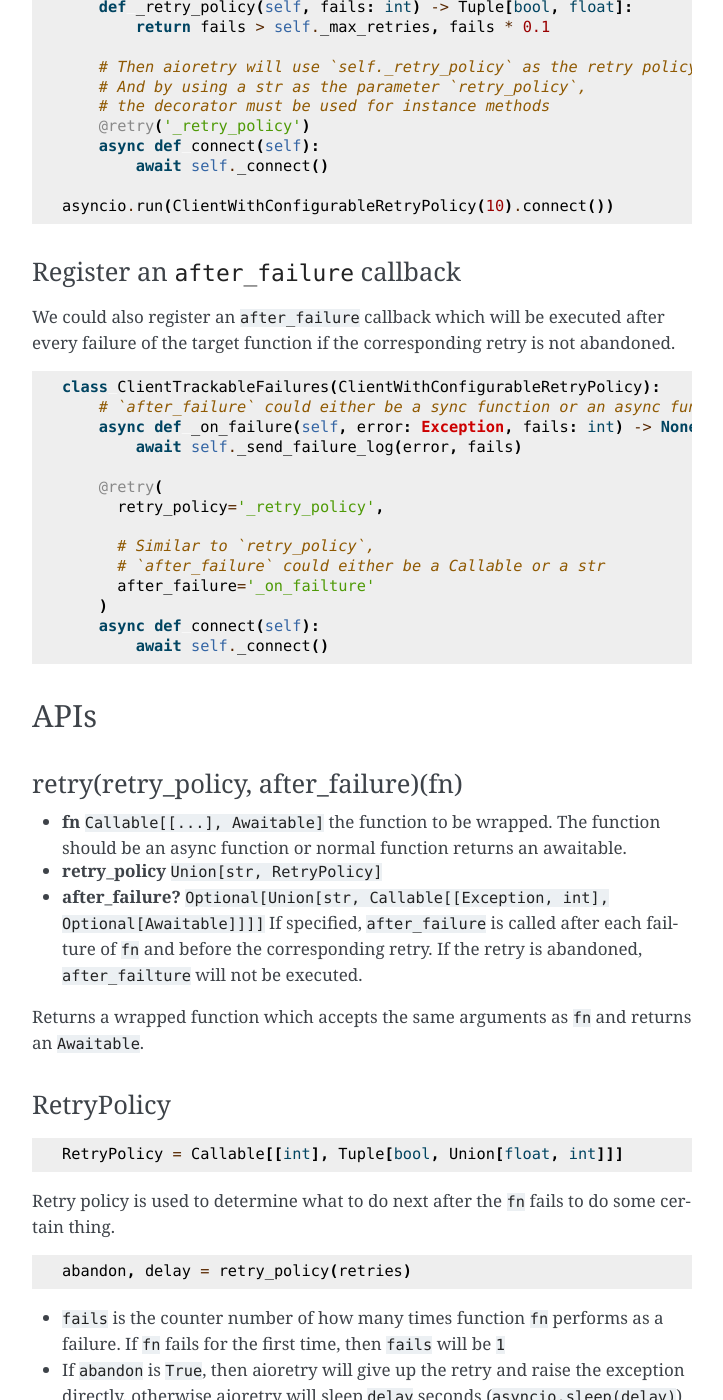
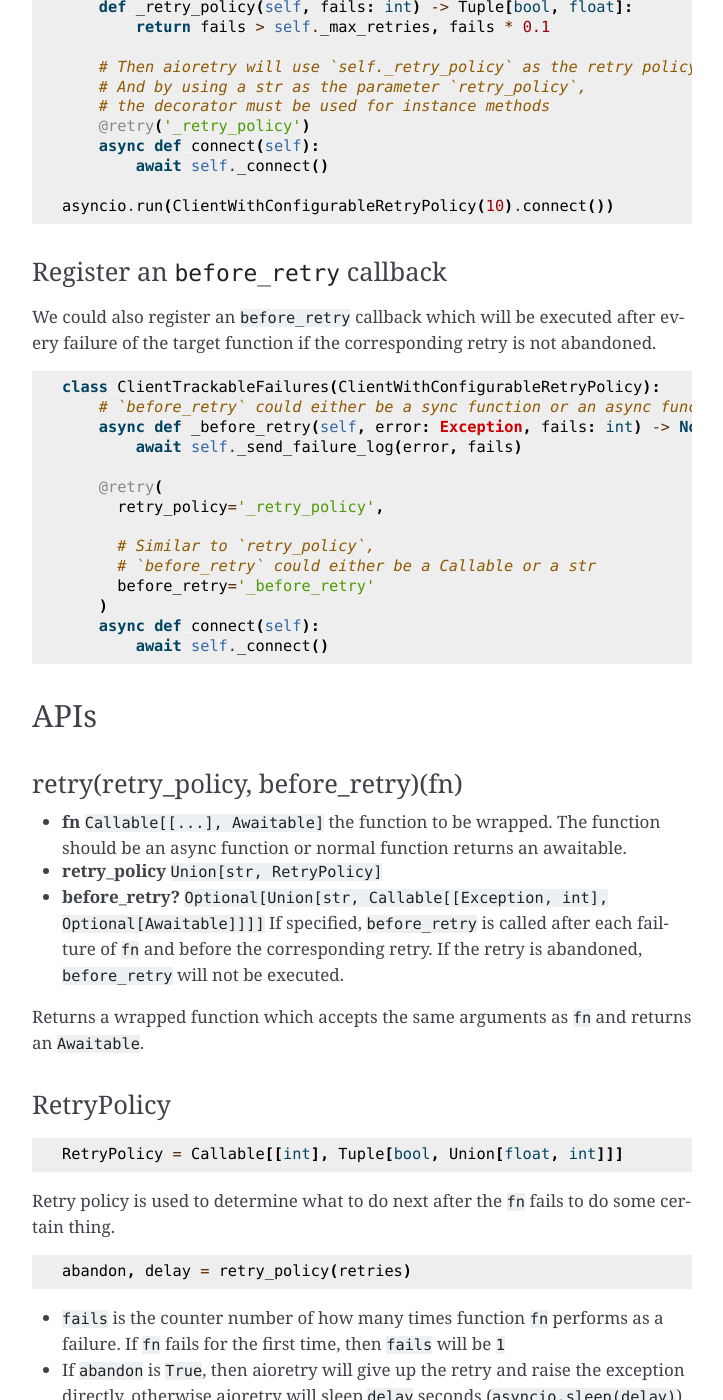
Before and after one commit to kaelzhang/python-aioretry, a Sphinx documentation site: the page built from docs/README.md, in a window 1280 px wide and 1400 px high, scrolled down 1423 px. Shown: the whole window, without its empty margins (388-1111 px from the left). Built offline with Sphinx 7.4.7, drawn with Linux system fonts in a browser that asks for light colours; some of the changed text lies outside the part shown.

````diff
--- a/aioretry/__init__.py
+++ b/aioretry/__init__.py
@@ -1,4 +1,4 @@
-__version__ = '1.2.1'
+__version__ = '2.0.0'
 
 from .retry import (
     retry,
--- a/docs/README.md
+++ b/docs/README.md
@@ -79,22 +79,22 @@ class ClientWithConfigurableRetryPolicy(Client):
 asyncio.run(ClientWithConfigurableRetryPolicy(10).connect())
 ```
 
-### Register an `after_failure` callback
+### Register an `before_retry` callback
 
-We could also register an `after_failure` callback which will be executed after every failure of the target function if the corresponding retry is not abandoned.
+We could also register an `before_retry` callback which will be executed after every failure of the target function if the corresponding retry is not abandoned.
 
 ```py
 class ClientTrackableFailures(ClientWithConfigurableRetryPolicy):
-    # `after_failure` could either be a sync function or an async function
-    async def _on_failure(self, error: Exception, fails: int) -> None:
+    # `before_retry` could either be a sync function or an async function
+    async def _before_retry(self, error: Exception, fails: int) -> None:
         await self._send_failure_log(error, fails)
 
     @retry(
       retry_policy='_retry_policy',
 
       # Similar to `retry_policy`,
-      # `after_failure` could either be a Callable or a str
-      after_failure='_on_failture'
+      # `before_retry` could either be a Callable or a str
+      before_retry='_before_retry'
     )
     async def connect(self):
         await self._connect()
@@ -103,11 +103,11 @@ class ClientTrackableFailures(ClientWithConfigurableRetryPolicy):
 
 ## APIs
 
-### retry(retry_policy, after_failure)(fn)
+### retry(retry_policy, before_retry)(fn)
 
 - **fn** `Callable[[...], Awaitable]` the function to be wrapped. The function should be an async function or normal function returns an awaitable.
 - **retry_policy** `Union[str, RetryPolicy]`
-- **after_failure?** `Optional[Union[str, Callable[[Exception, int], Optional[Awaitable]]]]` If specified, `after_failure` is called after each failture of `fn` and before the corresponding retry. If the retry is abandoned, `after_failture` will not be executed.
+- **before_retry?** `Optional[Union[str, Callable[[Exception, int], Optional[Awaitable]]]]` If specified, `before_retry` is called after each failture of `fn` and before the corresponding retry. If the retry is abandoned, `before_retry` will not be executed.
 
 Returns a wrapped function which accepts the same arguments as `fn` and returns an `Awaitable`.
 
````
Also changed, not shown: 2 other files.
